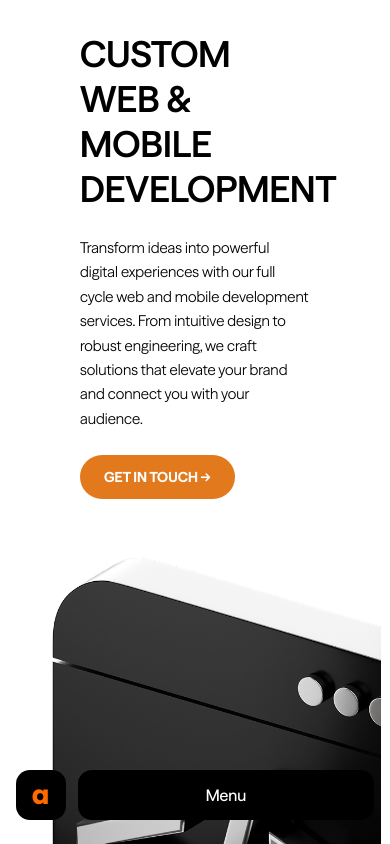
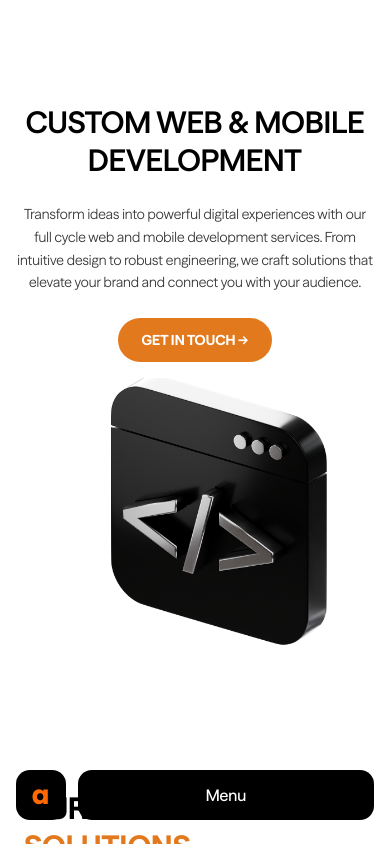
Before and after one commit to ChemyDigi/Alchemy-rewamp, a Next.js app: page /services-it in a window 390 px wide. Shown: the top 844 px of the page. Built offline with nearby package versions, Linux system fonts and the light colour scheme.

Commit message:
hero responsive

```diff
--- a/components/services-it/hero.tsx
+++ b/components/services-it/hero.tsx
@@ -1,44 +1,58 @@
 "use client";
 
+import { useState } from "react";
 import Image from "next/image";
 
-export default function HeroSection() {
+export default function ServicesSection() {
+  const [activeIndex, setActiveIndex] = useState<number | null>(0);
+
+  const toggle = (index: number) => {
+    setActiveIndex(activeIndex === index ? null : index);
+  };
+
   return (
     <section className="w-full bg-white overflow-hidden">
 
       {/* ================= HERO SECTION ================= */}
-      <div className="relative max-w-7xl mx-auto px-20 pt-8 pb-4 grid grid-cols-1 lg:grid-cols-2 items-center">
+      <div
+ className="
+  max-w-[1400px] mx-auto
+  px-4 sm:px-6 md:px-8 lg:px-10 xl:px-12
+  pt-20 md:pt-36 pb-8
+  grid grid-cols-1 lg:grid-cols-2
+  items-center gap-10
+"
+      >
 
         {/* LEFT */}
-        <div className="z-10">
-          <h1 className="text-4xl md:text-5xl font-semibold leading-tight mb-6 text-black">
-            CUSTOM WEB & MOBILE <br /> DEVELOPMENT
+        {/* LEFT */}
+<div className="z-10 text-center lg:text-left mt-6 sm:mt-8 md:mt-12 lg:mt-16">
+          <h1 className="text-3xl sm:text-4xl md:text-5xl font-semibold leading-tight mb-6 text-black">
+            CUSTOM WEB & MOBILE <br className="hidden sm:block" />
+            DEVELOPMENT
           </h1>
 
-          <p className="text-[15px] text-black leading-relaxed mb-6 max-w-[550px]">
-            Transform ideas into powerful digital experiences with our full
-            cycle web and mobile development services. From intuitive design to
-            robust engineering, we craft solutions that elevate your brand and
-            connect you with your audience.
+          <p className="text-sm sm:text-base text-black/80 leading-relaxed mb-6 max-w-[550px] mx-auto lg:mx-0">
+            Transform ideas into powerful digital experiences with our full cycle web and mobile development services. From intuitive design to robust engineering, we craft solutions that elevate your brand and connect you with your audience.
           </p>
 
-          <button className="bg-orange text-white text-sm px-6 py-3 rounded-full flex items-center gap-2 hover:bg-orange-600 transition font-bold">
+          <button className="bg-orange text-white text-sm px-6 py-3 rounded-full flex items-center gap-2 hover:bg-orange-600 transition font-bold mx-auto lg:mx-0">
             GET IN TOUCH →
           </button>
         </div>
 
         {/* RIGHT IMAGE */}
-        <div className="relative h-[600px] lg:h-[700px]">
-          <div className="absolute right-[-80px] top-0 w-[500px] h-full">
+
+<div className="relative w-full h-[300px] sm:h-[400px] md:h-[500px] lg:h-[650px] -mt-6 sm:-mt-8 md:-mt-10 lg:-mt-12">
   <Image
-              src="/it-3d-icon.png"
+    src="/images/services-it/hero.png"
     alt="hero"
     fill
     className="object-contain"
     priority
   />
 </div>
-        </div>
+
       </div>
 
     </section>
```
Also changed, not shown: public/images/services-it/hero.png (added). Lines whose indentation alone changed are shown as unchanged.
